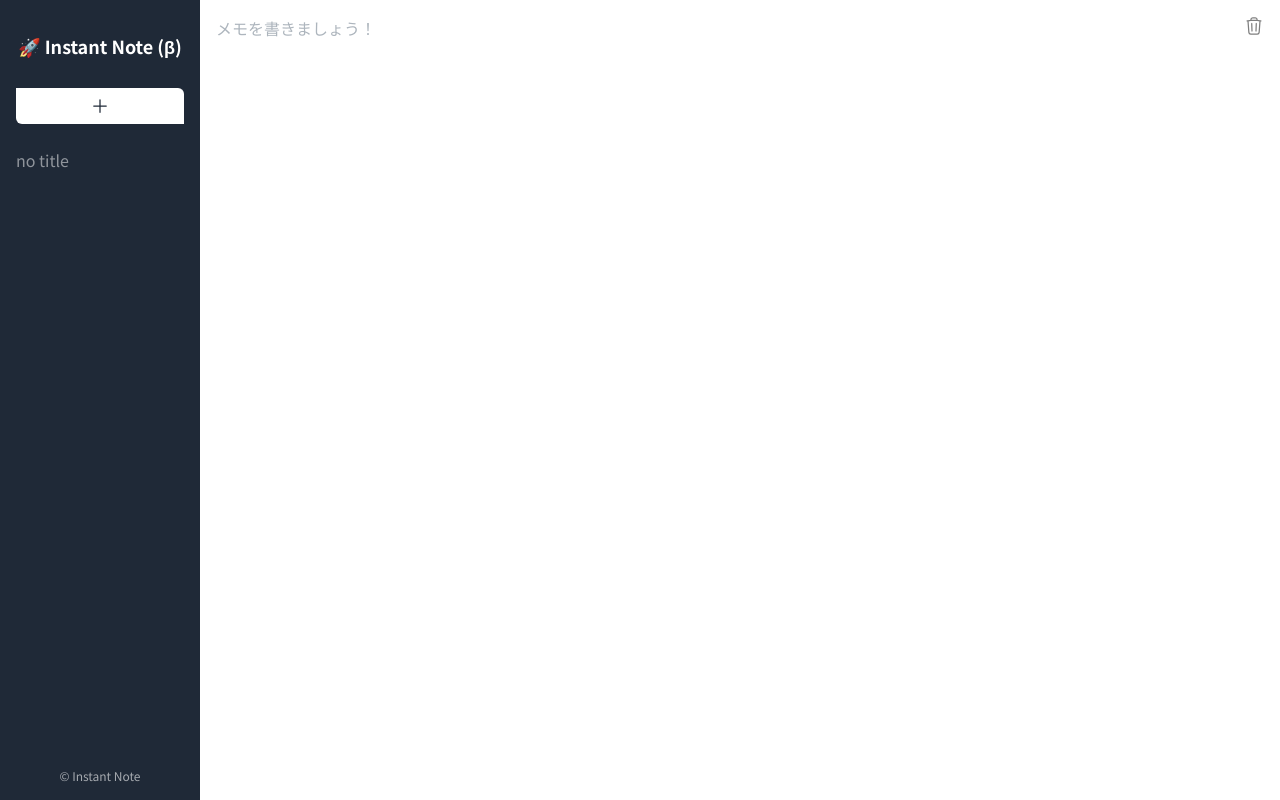
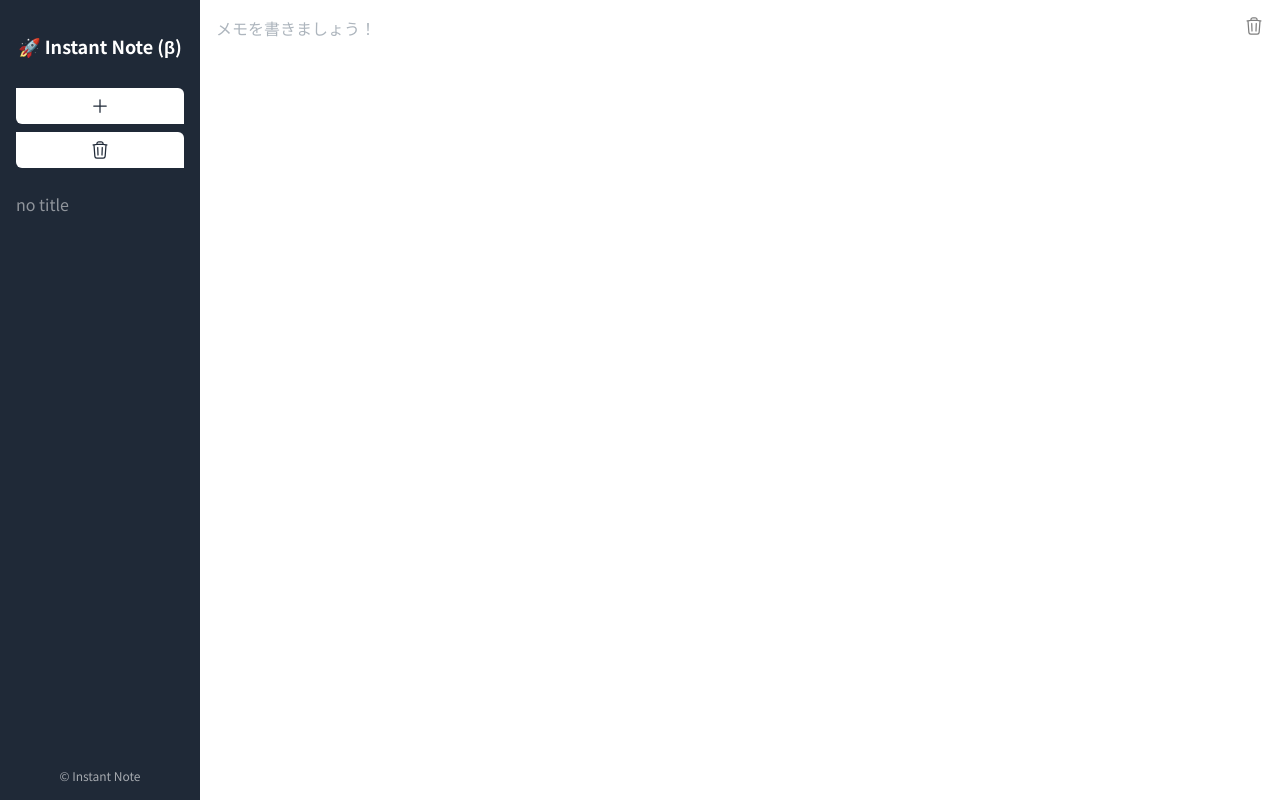
Before and after one commit to Yuki-Sakaguchi/instant-markdown, a Next.js app: page / in a window 1280 px wide. Both pictures are taken after a click on the button 100 px from the left and 106 px from the top of the page. Built offline with nearby package versions, Linux system fonts and the light colour scheme.

Commit message:
Update 全ての時期を削除する機能を追加

```diff
--- a/src/features/SideMenu.tsx
+++ b/src/features/SideMenu.tsx
@@ -44,7 +44,7 @@ const MenuItem: FC<{ id: string; title: string; selected: boolean }> = ({
 };
 
 export const SideMenu: FC = () => {
-  const { list, selectedItem, addItem } = useList();
+  const { list, selectedItem, addItem, deleteAll } = useList();
 
   // 作成日の降順にしたリスト
   const displayList = useMemo(() => {
@@ -57,6 +57,12 @@ export const SideMenu: FC = () => {
     });
   }, [list]);
 
+  const deleteAllItem = () => {
+    if (confirm("全ての記事を削除してもよろしいでしょうか？")) {
+      deleteAll();
+    }
+  };
+
   return (
     <div className="flex flex-col h-full px-4 pt-8 pb-4 bg-gray-800 text-white">
       <h1 className="text-center text-lg font-bold mb-7">
@@ -68,6 +74,14 @@ export const SideMenu: FC = () => {
       >
         <PlusIcon className="w-[20px] m-auto" />
       </button>
+      {displayList?.length > 0 && (
+        <button
+          className="mt-2 bg-white text-gray-800 w-full py-2 rounded-tr-md rounded-bl-md transition-opacity hover:opacity-80"
+          onClick={deleteAllItem}
+        >
+          <TrashIcon className="w-[20px] m-auto" />
+        </button>
+      )}
       <div className="flex-1 mt-4 overflow-scroll">
         {displayList && displayList.length > 0 && (
           <ul className="overflow-scroll">
--- a/src/features/useList.tsx
+++ b/src/features/useList.tsx
@@ -94,6 +94,10 @@ export const useList = () => {
     setList([...baseList]);
   };
 
+  const deleteAll = () => {
+    setList([]);
+  };
+
   return {
     list,
     selectedItemId,
@@ -103,5 +107,6 @@ export const useList = () => {
     onChange,
     addItem,
     removeItem,
+    deleteAll,
   };
 };
```
